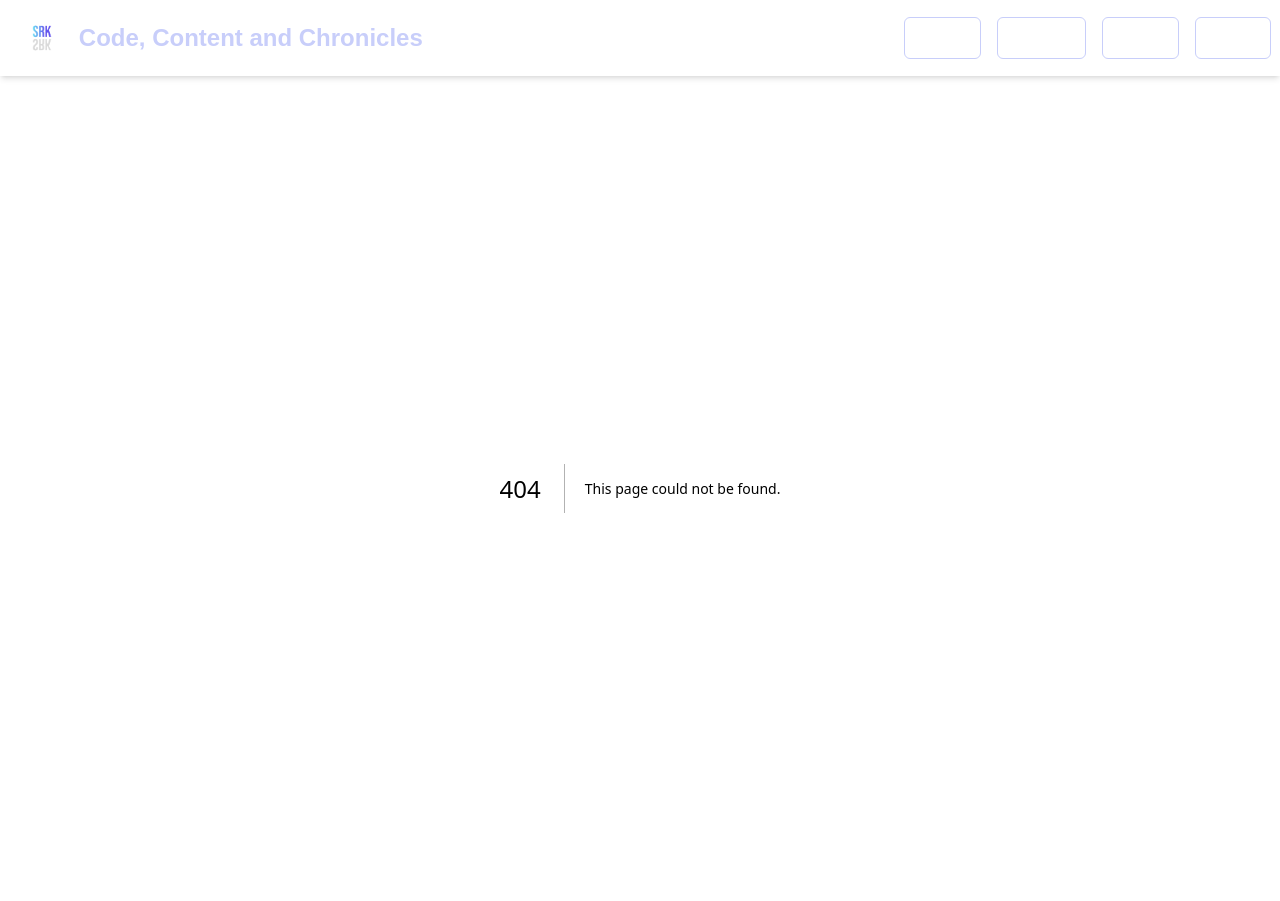
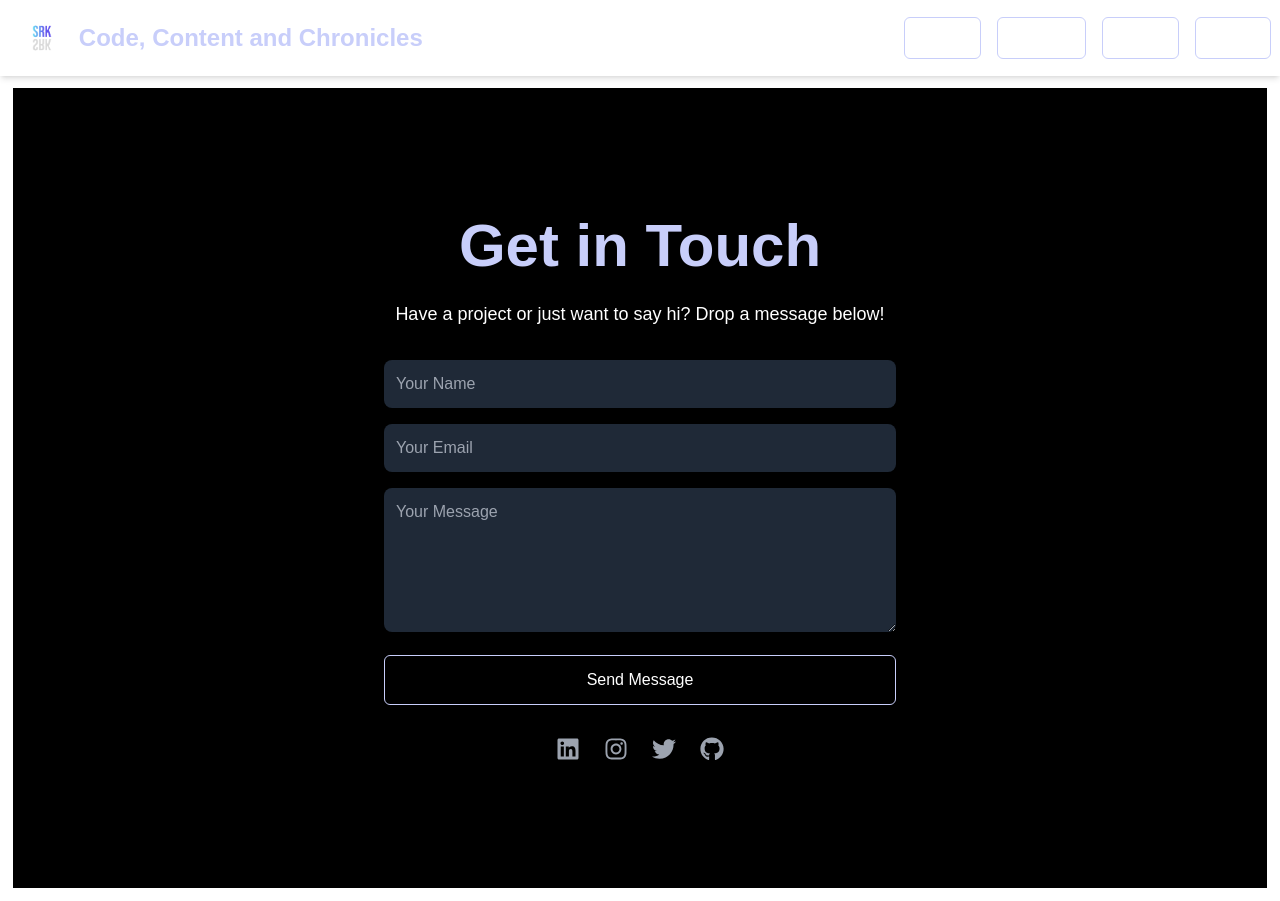
Before and after one commit to shreyasrkarthik/portfolio, a Next.js app: page /contact in a window 1280 px wide. Before the commit this address had no page. Built offline with nearby package versions, Linux system fonts and the light colour scheme.

Commit message:
Added contact page

```diff
--- a/app/components/CTA.js
+++ b/app/components/CTA.js
@@ -32,7 +32,7 @@ const CTA = () => {
         <p className="text-lg text-gray-300">Let's create something amazing together!</p>
         <a
           href="/contact"
-          className="font-semibold px-6 py-3 mt-4 rounded-lg shadow-md hover:bg-white-100 transition duration-300 border-2 border-[#c8cefa] hover:bg-[#c8cefa]"
+          className="font-semibold px-6 py-3 mt-4 rounded-lg shadow-md hover:bg-white-100 transition duration-300 border-2 border-[#c8cefa] hover:bg-[#c8cefa] hover:text-black"
         >
           Click Here
         </a>
--- /dev/null
+++ b/app/components/ContactForm.js
@@ -0,0 +1,60 @@
+"use client";
+import { motion } from 'framer-motion';
+import { FaLinkedin, FaInstagram, FaTwitter, FaGithub } from 'react-icons/fa';
+
+const ContactForm = () => {
+  return (
+    <section>
+    <motion.div
+      initial={{ x: '-100vw' }}
+      animate={{ x: 0 }}
+      transition={{ type: 'spring', stiffness: 60 }}
+      className="flex flex-col items-center justify-center min-h-screen px-6 py-12 bg-black text-white"
+    >
+      <h1 className="text-6xl font-bold mb-6 text-[#c8cefa]">Get in Touch</h1>
+      <p className="text-lg mb-8">Have a project or just want to say hi? Drop a message below!</p>
+
+      <form className="w-full max-w-lg space-y-4">
+        <input
+          type="text"
+          placeholder="Your Name"
+          className="w-full p-3 rounded-lg bg-gray-800 text-white focus:outline-none focus:ring-2 focus:ring-blue-500"
+        />
+        <input
+          type="email"
+          placeholder="Your Email"
+          className="w-full p-3 rounded-lg bg-gray-800 text-white focus:outline-none focus:ring-2 focus:ring-blue-500"
+        />
+        <textarea
+          placeholder="Your Message"
+          rows="5"
+          className="w-full p-3 rounded-lg bg-gray-800 text-white focus:outline-none focus:ring-2 focus:ring-blue-500"
+        ></textarea>
+        <button
+          type="submit"
+          className="w-full py-3 rounded-lg text-white transition border border-[#c8cefa] rounded-md hover:bg-[#c8cefa] hover:text-black"
+        >
+          Send Message
+        </button>
+      </form>
+
+      <div className="flex space-x-6 mt-8">
+        <a href="https://linkedin.com/in/shreyasrk" target="_blank" rel="noopener noreferrer" className="text-2xl text-gray-400 hover:text-blue-500 transition">
+          <FaLinkedin />
+        </a>
+        <a href="https://instagram.com/shreyasrk" target="_blank" rel="noopener noreferrer" className="text-2xl text-gray-400 hover:text-pink-500 transition">
+          <FaInstagram />
+        </a>
+        <a href="https://twitter.com/shreyasrk" target="_blank" rel="noopener noreferrer" className="text-2xl text-gray-400 hover:text-blue-400 transition">
+          <FaTwitter />
+        </a>
+        <a href="https://github.com/shreyasrk" target="_blank" rel="noopener noreferrer" className="text-2xl text-gray-400 hover:text-gray-300 transition">
+          <FaGithub />
+        </a>
+      </div>
+    </motion.div>
+    </section>
+  );
+};
+
+export default ContactForm;
--- a/app/components/NavBar.js
+++ b/app/components/NavBar.js
@@ -25,7 +25,7 @@ export default function NavBar() {
             <Link
               key={item}
               href={`/${item.toLowerCase()}`}
-              className="px-4 py-2 border border-[#c8cefa] rounded-md hover:bg-[#c8cefa] transition"
+              className="px-4 py-2 border border-[#c8cefa] rounded-md hover:bg-[#c8cefa] hover:text-black transition"
             >
               {item}
             </Link>
@@ -48,7 +48,7 @@ export default function NavBar() {
             <Link
               key={item}
               href={`/${item.toLowerCase()}`}
-              className="px-4 py-2 border border-[#c8cefa] rounded-md hover:bg-[#c8cefa] transition"
+              className="px-4 py-2 border border-[#c8cefa] rounded-md hover:bg-[#c8cefa] hover:text-black transition"
               onClick={() => setIsOpen(false)}
             >
               {item}
--- /dev/null
+++ b/app/contact/page.js
@@ -0,0 +1,9 @@
+import ContactForm from "../components/ContactForm"
+
+export default function Contact() {
+  return (
+    <main className="w-full min-h-screen overflow-x-hidden">
+      <ContactForm/>
+    </main>
+  );
+}
--- /dev/null
+++ b/app/home/page.js
@@ -0,0 +1,17 @@
+import CTA from "../components/CTA";
+import Hero from "../components/Hero";
+import YouTubeCarousel from "../components/YoutubeCarousel";
+
+export default function Home() {
+  return (
+    <main className="w-full min-h-screen overflow-x-hidden">
+      <Hero />
+      <div className="mt-4">
+        <YouTubeCarousel />
+      </div>
+      <div className="mt-4">
+        <CTA/>
+      </div>
+    </main>
+  );
+}
--- a/app/page.js
+++ b/app/page.js
@@ -1,17 +1,5 @@
-import CTA from "./components/CTA";
-import Hero from "./components/Hero";
-import YouTubeCarousel from "./components/YoutubeCarousel";
+import { redirect } from "next/navigation";
 
 export default function Home() {
-  return (
-    <main className="w-full min-h-screen overflow-x-hidden">
-      <Hero />
-      <div className="mt-4">
-        <YouTubeCarousel />
-      </div>
-      <div className="mt-4">
-        <CTA/>
-      </div>
-    </main>
-  );
+  redirect("/home");
 }
--- a/package.json
+++ b/package.json
@@ -15,6 +15,8 @@
     "next": "15.1.7",
     "react": "^19.0.0",
     "react-dom": "^19.0.0",
+    "react-icons": "^5.4.0",
+    "react-router-dom": "^7.1.5",
     "shadcn-ui": "^0.9.4",
     "swiper": "^11.2.4"
   },
```
Also changed, not shown: 1 other file (tests, documents, lock files or other folders).
